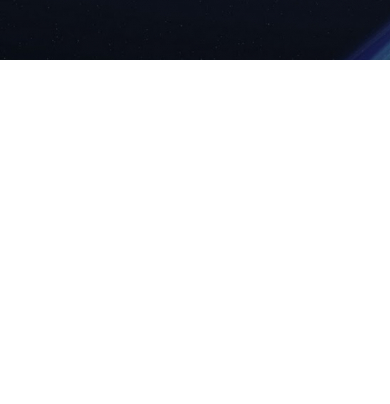
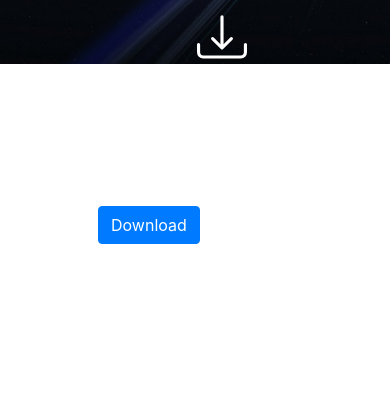
Before and after one commit to M-Dimbio/DeltaWeb-1, a Flask app: page / in a window 390 px wide. Shown: the part 440-844 px from the top of the page. Run offline with Flask 2, Linux system fonts and the light colour scheme; some libraries are stand-ins or nearby versions.

Commit message:
putting the upload and download cart

```diff
--- a/Templates/index.html
+++ b/Templates/index.html
@@ -10,9 +10,9 @@
   <!-- Bootstrap CSS -->
   <link rel="stylesheet" href="https://cdn.jsdelivr.net/npm/bootstrap@4.5.3/dist/css/bootstrap.min.css"
     integrity="sha384-TX8t27EcRE3e/ihU7zmQxVncDAy5uIKz4rEkgIXeMed4M0jlfIDPvg6uqKI2xXr2" crossorigin="anonymous">
-    <link rel= "stylesheet" type= "text/css" href= "{{ url_for('static',filename='css/style.css') }}">
+  <link rel= "stylesheet" type= "text/css" href= "{{ url_for('static',filename='css/style.css') }}">
 
-  <title>Hello, world!</title>
+  <title>Delta</title>
 </head>
 
 <body >
@@ -61,12 +61,32 @@
   </nav>
 
   <header class="img-full" >
-    <div class="card icon-folder-card" style="width: 18rem">
-      <img class="card-img-top" src="..." alt="Card image cap">
-      <div class="card-body">
-        <h5 class="card-title">Card </h5>
-        <p class="card-text">Some quickexample textdd to be card title and make up the bulk of the card's content.</p>
-        <a href="#" class="btn btn-primary">Go somewhere</a>
+    <div class="row">
+      <div class="col-sm-6">
+        <div class="card icon-folder-card">
+          <svg xmlns="http://www.w3.org/2000/svg" width="50" height="50" fill="currentColor" class="bi bi-upload icons" viewBox="0 0 16 16">
+            <path d="M.5 9.9a.5.5 0 0 1 .5.5v2.5a1 1 0 0 0 1 1h12a1 1 0 0 0 1-1v-2.5a.5.5 0 0 1 1 0v2.5a2 2 0 0 1-2 2H2a2 2 0 0 1-2-2v-2.5a.5.5 0 0 1 .5-.5z"/>
+            <path d="M7.646 1.146a.5.5 0 0 1 .708 0l3 3a.5.5 0 0 1-.708.708L8.5 2.707V11.5a.5.5 0 0 1-1 0V2.707L5.354 4.854a.5.5 0 1 1-.708-.708l3-3z"/>
+          </svg>
+          <div class="card-body">
+            <h5 class="card-title">Upload</h5>
+            <p class="card-text">Some quickexample textdd to be card title and make up the bulk of the card's content.</p>
+            <a href="#" class="btn btn-primary">Upload</a>
+          </div>
+        </div>
+      </div>
+      <div class="col-sm-6">
+        <div class="card icon-folder-card">
+          <svg xmlns="http://www.w3.org/2000/svg" width="50" height="50" fill="currentColor" class="bi bi-download icons" viewBox="0 0 16 16">
+            <path d="M.5 9.9a.5.5 0 0 1 .5.5v2.5a1 1 0 0 0 1 1h12a1 1 0 0 0 1-1v-2.5a.5.5 0 0 1 1 0v2.5a2 2 0 0 1-2 2H2a2 2 0 0 1-2-2v-2.5a.5.5 0 0 1 .5-.5z"/>
+            <path d="M7.646 11.854a.5.5 0 0 0 .708 0l3-3a.5.5 0 0 0-.708-.708L8.5 10.293V1.5a.5.5 0 0 0-1 0v8.793L5.354 8.146a.5.5 0 1 0-.708.708l3 3z"/>
+          </svg>
+          <div class="card-body">
+            <h5 class="card-title">Download</h5>
+            <p class="card-text">Some quickexample textdd to be card title and make up the bulk of the card's content.</p>
+            <a href="#" class="btn btn-primary">Download</a>
+          </div>
+        </div>
       </div>
     </div>
   </header>
--- a/static/css/style.css
+++ b/static/css/style.css
@@ -2,11 +2,19 @@
   height: 100%;
   background-image: url(/static/img/future.jpeg);
   min-height: 500px;
+  background-repeat: no-repeat;
+  background-size: cover;
 }
 
 .icon-folder-card {
+  width: 18rem;
   background: transparent;
   color: white;
-  top: 50%;
-  left: 2%;
+  top: 200px;
+  left: 20%;
+  border: none;
 }
+
+.icons{
+  margin: auto;
+}
```
